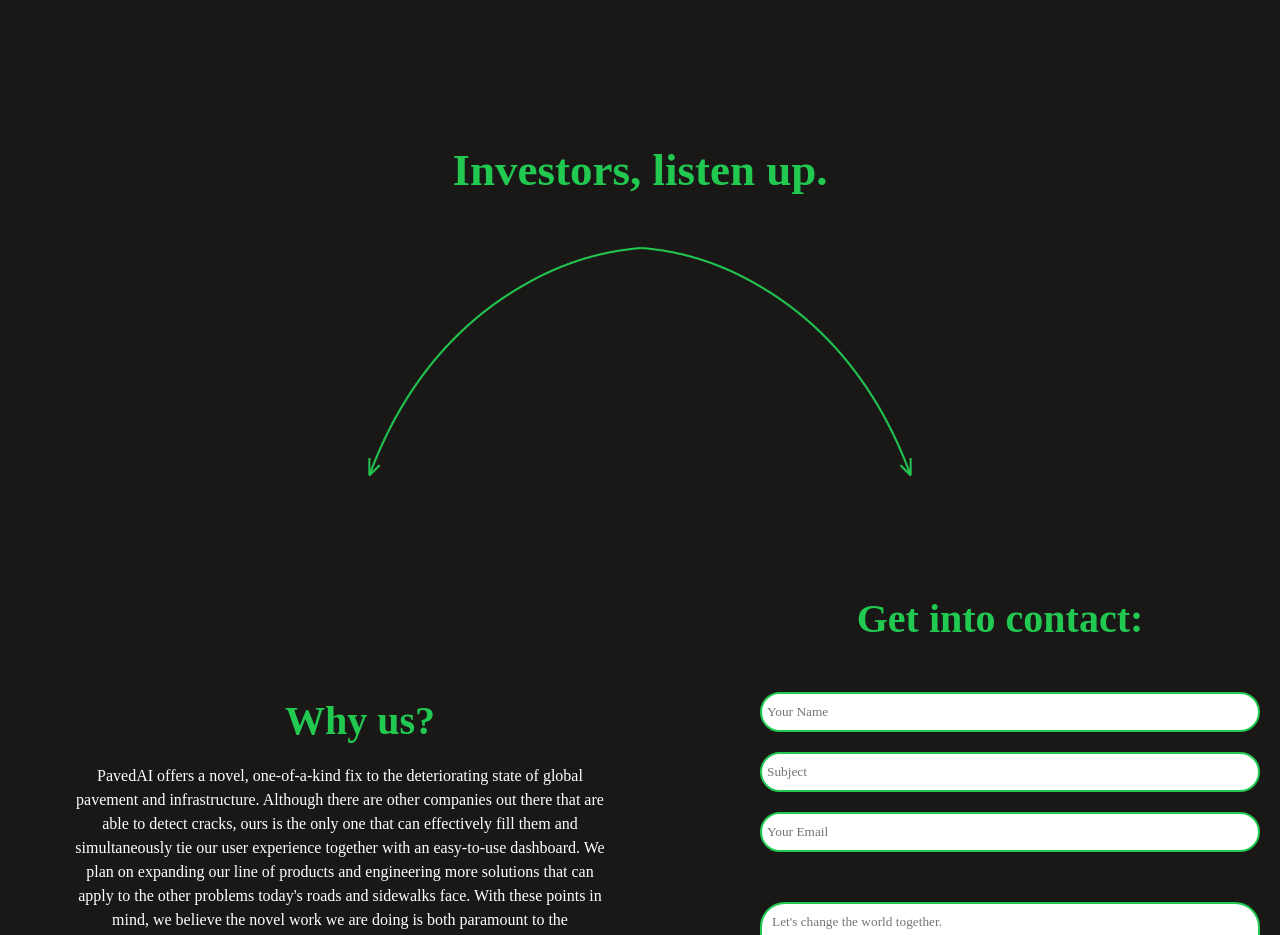
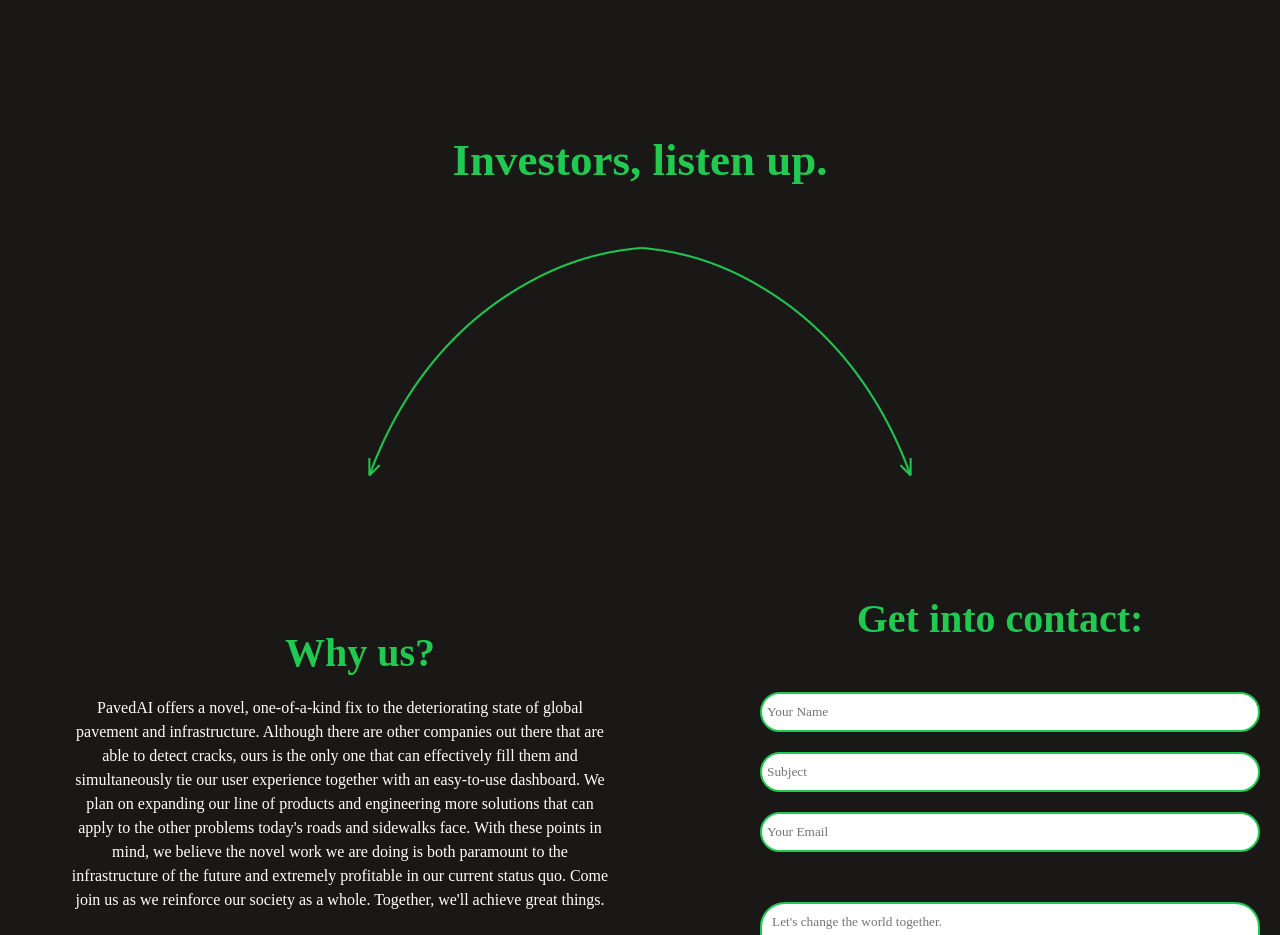
Before and after one commit to PavedAI/PavedAI-Website, a React (Create React App) app: page /invest in a window 1280 px wide. Shown: the part 60-995 px from the top of the page. Built offline with nearby package versions, Linux system fonts and the light colour scheme; a web font is replaced by a local one.

Commit message:
fix investment page and product page

```diff
--- a/src/pages/Investment.css
+++ b/src/pages/Investment.css
@@ -190,6 +190,7 @@
         font-size: 45px;
         font-family: 'OCR A Extended V2';
         margin-top: 20px;
+        margin-bottom: 20px;
     }
 
     .info-subcontainer {
@@ -228,7 +229,7 @@
         font-size: 16px;
         font-family: 'OCR A Extended V2';
         margin-top: 20px;
-        margin-bottom: 80px;
+        margin-bottom: 215px;
         line-height: 1.5;
         padding-right: 30px;
         max-width: 700px;
--- a/src/pages/Products.css
+++ b/src/pages/Products.css
@@ -327,7 +327,7 @@
   }
 
   .img-container-5 {
-    margin-top: 100px;
+    margin-top: 50px;
   }
 
   /* .img-container-7 {
@@ -355,7 +355,7 @@
     font-size: 18px;
     font-family: 'OCR A Extended V2';
     line-height: 1.5;
-    margin-bottom: 30px;
+    margin-bottom: 50px;
     padding-top: 30px;
   }
 
```
